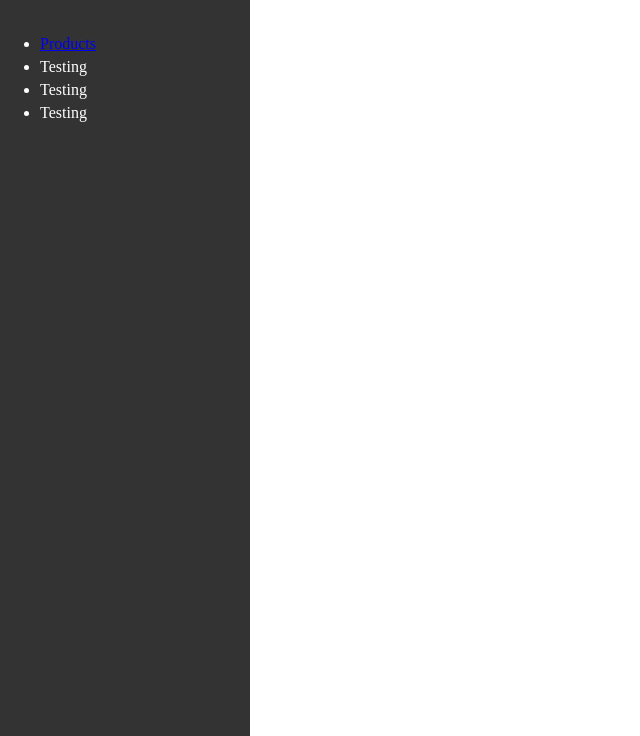
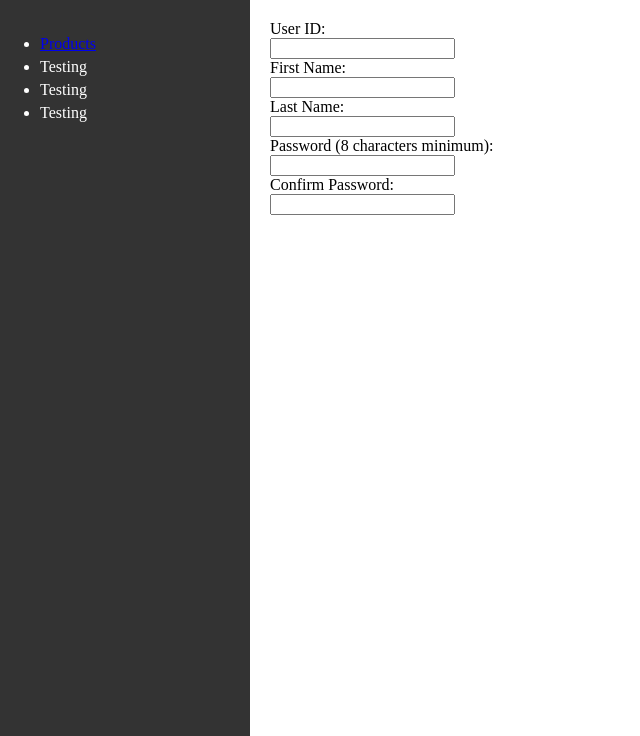
Before and after one commit to vanvocol001/Inventory_Manager, a FastAPI app: page /testing in a window 1280 px wide. Shown: the part 64-800 px from the top of the page, without its empty margins (0-640 px from the left). Run offline with FastAPI, Linux system fonts and the light colour scheme.

Commit message:
Started registration form

```diff
--- a/app.py
+++ b/app.py
@@ -40,7 +40,7 @@ def get_db():
 
 @app.get("/testing", response_class=HTMLResponse)
 def get_testing_page(request: Request):
-    return templates.TemplateResponse("product.html", {"request": request})
+    return templates.TemplateResponse("login.html", {"request": request})
 
 
 @app.get("/products/{productid}", response_class=HTMLResponse)
--- a/templates/base.html
+++ b/templates/base.html
@@ -3,6 +3,8 @@
 <head>
     <meta charset="UTF-8">
     <title>Base HTML</title>
+    <script src="https://ajax.googleapis.com/ajax/libs/jquery/3.6.3/jquery.min.js"></script>
+    {% block scripts %}{% endblock %}
 </head>
 <body style="width: 100%; height: 100%; margin: 0">
     {% include "header.html" %}
--- a/templates/login.html
+++ b/templates/login.html
@@ -1 +1,29 @@
 {% extends "base.html" %}
+{% block scripts %}
+    <script>
+        $(document).ready(function() {
+            $('#password, #passwordconfirm').on('keyup',
+                function () {
+                    if ($('#password').val() == $('#passwordconfirm').val()) {
+                        $('#message').html('Your password matches').css('color', 'green');
+                    } else
+                        $('#message').html('Your password does not match').css('color', 'red');
+                });
+        });
+    </script>
+{% endblock scripts %}
+{% block content %}
+    <form id="registerform" style="margin: 20px">
+        <label for="userid">User ID:</label><br>
+        <input type="text" id="userid" name="userid" required><br>
+        <label for="firstname">First Name:</label><br>
+        <input type="text" id="firstname" name="firstname" required><br>
+        <label for="lastname">Last Name:</label><br>
+        <input type="text" id="lastname" name="lastname" required><br>
+        <label for="password">Password (8 characters minimum):</label><br>
+        <input type="password" id="password" name="password" minlength="8" required><br>
+        <label for="passwordconfirm">Confirm Password:</label><br>
+        <input type="password" id="passwordconfirm" name="passwordconfirm" minlength="8"  required><br>
+        <span id="message"></span>
+    </form>
+{% endblock content %}
```
